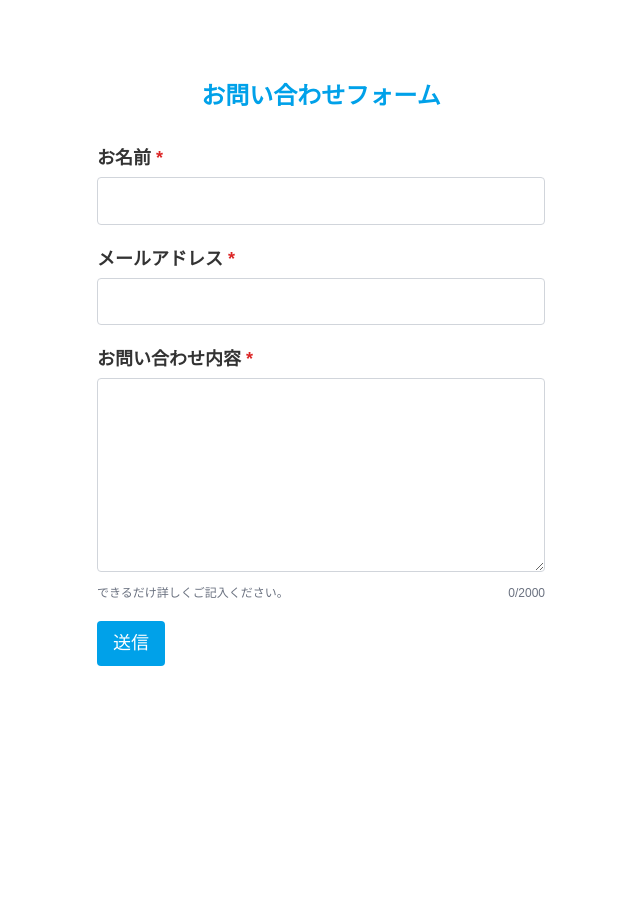
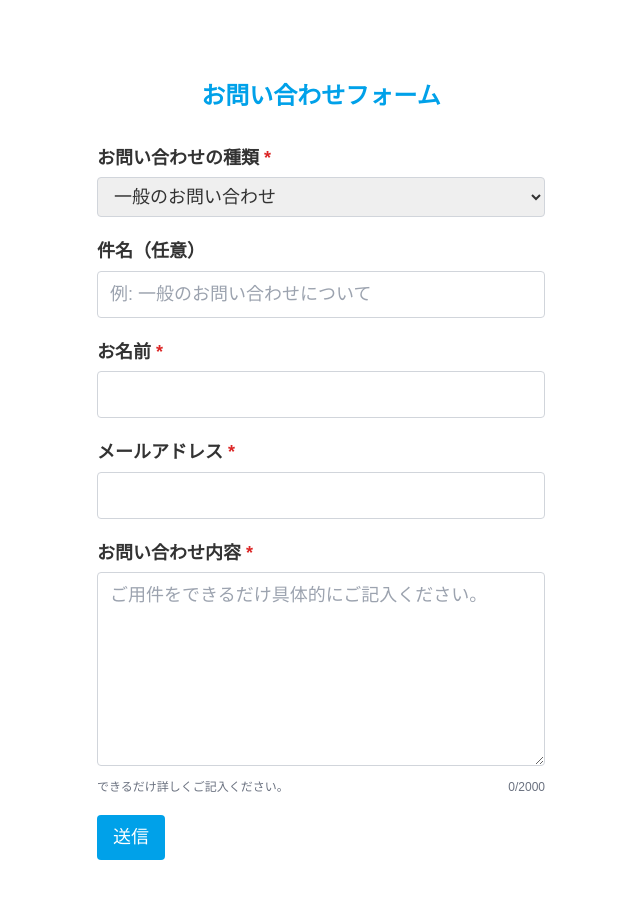
Before and after one commit to me-ish/me-ish-homepage, a Next.js app: page /contact/form in a window 1280 px wide. Shown: the top 898 px of the page, without its empty margins (319-959 px from the left). Before the commit the page ends 800 px from the top, so only its background shows below. Built offline with nearby package versions, Linux system fonts and the light colour scheme; a web font is replaced by a local one.

Commit message:
ヘッダーとフッター

```diff
--- a/src/components/ContactForm.tsx
+++ b/src/components/ContactForm.tsx
@@ -1,35 +1,77 @@
 'use client';
 
 import { useEffect, useId, useMemo, useState } from 'react';
-import { useRouter } from 'next/navigation';
+import { useRouter, useSearchParams } from 'next/navigation';
 
 type Status = 'idle' | 'loading' | 'error';
+type Category = 'general' | 'bug' | 'howto' | 'entry' | 'purchase' | 'other';
+
+const CATEGORY_LABEL: Record<Category, string> = {
+  general: '一般のお問い合わせ',
+  bug: '不具合の報告',
+  howto: '使い方について',
+  entry: '出展について',
+  purchase: '購入について',
+  other: 'その他',
+};
 
 export default function ContactForm() {
   const router = useRouter();
+  const params = useSearchParams();
   const [status, setStatus] = useState<Status>('idle');
 
   // controlled inputs
+  const [category, setCategory] = useState<Category>('general');
   const [name, setName] = useState('');
   const [email, setEmail] = useState('');
+  // 件名は任意（なければカテゴリから自動生成）
+  const [subject, setSubject] = useState('');
+
+  // 本文
   const [message, setMessage] = useState('');
-  const [touched, setTouched] = useState({ name: false, email: false, message: false });
+  const [touched, setTouched] = useState({
+    category: false,
+    name: false,
+    email: false,
+    message: false,
+  });
 
-  // 軽いスパム対策: 蜜壺(honeypot) + 最短送信時間
-  const [hp, setHp] = useState(''); // ここが埋まってたら送信しない
+  // bug用 追加フィールド
+  const [pageUrl, setPageUrl] = useState('');
+  const [device, setDevice] = useState('');  // 例: iPhone 14 / Windows 11 など
+  const [browser, setBrowser] = useState(''); // 例: Safari / Chrome など
+  const [steps, setSteps] = useState('');     // 再現手順
+
+  // 軽いスパム対策
+  const [hp, setHp] = useState(''); // honeypot
   const [readyAt, setReadyAt] = useState<number>(0);
   useEffect(() => {
-    setReadyAt(Date.now() + 1500); // ページ表示直後の超高速送信を抑制
+    setReadyAt(Date.now() + 1500);
   }, []);
 
+  // クエリでカテゴリプリセット (?type=bug 等)
+  useEffect(() => {
+    const t = (params.get('type') || '').toLowerCase();
+    if (['general','bug','howto','entry','purchase','other'].includes(t)) {
+      setCategory(t as Category);
+    }
+  }, [params]);
+
   // IDs for a11y
+  const catId = useId();
   const nameId = useId();
   const emailId = useId();
+  const subjId = useId();
   const msgId = useId();
+  const urlId = useId();
+  const devId = useId();
+  const brId = useId();
+  const stepsId = useId();
 
   // validation
   const emailRe = useMemo(() => /^[^\s@]+@[^\s@]+\.[^\s@]+$/, []);
   const errors = {
+    category: !category ? 'カテゴリは必須です' : '',
     name:
       !name.trim()
         ? 'お名前は必須です'
@@ -50,30 +92,56 @@ export default function ContactForm() {
         : message.trim().length > 2000
         ? '2000文字以内で入力してください'
         : '',
+    // bug 追加項目は任意。ただし、入力がある場合は軽く整形するのでエラー不要。
   };
-  const isValid = !errors.name && !errors.email && !errors.message;
+  const isValid = !errors.category && !errors.name && !errors.email && !errors.message;
+
+  // 送信用に本文を整形（カテゴリ・補足情報をヘッダ化）
+  const buildComposedMessage = () => {
+    const headerLines = [
+      `【カテゴリ】${CATEGORY_LABEL[category]}`,
+      subject.trim() ? `【件名】${subject.trim()}` : '',
+      category === 'bug' && pageUrl.trim() ? `【ページURL】${pageUrl.trim()}` : '',
+      category === 'bug' && device.trim() ? `【端末/OS】${device.trim()}` : '',
+      category === 'bug' && browser.trim() ? `【ブラウザ】${browser.trim()}` : '',
+      category === 'bug' && steps.trim() ? `【再現手順】\n${steps.trim()}` : '',
+    ]
+      .filter(Boolean)
+      .join('\n');
+
+    return `${headerLines}\n\n【本文】\n${message.trim()}`;
+  };
 
   const onSubmit = async (e: React.FormEvent<HTMLFormElement>) => {
     e.preventDefault();
 
-    // bot: honeypot 検知 or 早すぎる送信
+    // bot: honeypot or too fast
     if (hp || Date.now() < readyAt) return;
 
-    setTouched({ name: true, email: true, message: true });
+    setTouched({ category: true, name: true, email: true, message: true });
     if (!isValid || status === 'loading') return;
 
     setStatus('loading');
     const controller = new AbortController();
-    const timer = setTimeout(() => controller.abort(), 20000); // 20s timeout
+    const timer = setTimeout(() => controller.abort(), 20000);
 
     try {
+      // 件名が未入力ならカテゴリから自動作成
+      const safeSubject =
+        subject.trim() || `【${CATEGORY_LABEL[category]}】お問い合わせ`;
+
+      const composed = buildComposedMessage();
+
       const res = await fetch('/api/send-email/send-contact', {
         method: 'POST',
         headers: { 'Content-Type': 'application/json' },
         body: JSON.stringify({
           name: name.trim(),
           email: email.trim(),
-          message: message.trim(),
+          // バックエンドを変えなくても、本文先頭にカテゴリ等を含める
+          message: composed,
+          // もしAPIが subject を受けるようなら追加で送ってもOK（無視されても害なし）
+          subject: safeSubject,
         }),
         signal: controller.signal,
       });
@@ -91,14 +159,70 @@ export default function ContactForm() {
     }
   };
 
+  // カテゴリ別のヒント
+  const placeholderByCat: Record<Category, string> = {
+    general: 'ご用件をできるだけ具体的にご記入ください。',
+    bug: '発生した事象、エラー表示、発生タイミングなどをできるだけ詳しくご記入ください。',
+    howto: '困っている操作・目標・試したことなどを記載いただけると助かります。',
+    entry: '出展や応募に関するご質問・ご相談をお書きください。',
+    purchase: '購入、決済、納品に関するご質問をお書きください。',
+    other: 'その他のご用件をご自由にお書きください。',
+  };
+
   return (
     <form onSubmit={onSubmit} noValidate className="max-w-md mx-auto text-left space-y-5">
-      {/* a11y: ステータス表示 */}
+      {/* a11y: ステータス */}
       <div aria-live="polite" className="sr-only">
         {status === 'loading' ? '送信中です' : status === 'error' ? '送信に失敗しました' : ''}
       </div>
 
-      {/* Name */}
+      {/* カテゴリ */}
+      <div>
+        <label htmlFor={catId} className="block mb-1 font-semibold">
+          お問い合わせの種類 <span className="text-red-600">*</span>
+        </label>
+        <select
+          id={catId}
+          value={category}
+          onChange={(e) => setCategory(e.target.value as Category)}
+          onBlur={() => setTouched((t) => ({ ...t, category: true }))}
+          aria-invalid={touched.category && !!errors.category}
+          aria-describedby={touched.category && errors.category ? `${catId}-error` : undefined}
+          className={`w-full border px-3 py-2 rounded outline-none focus:ring-2 focus:ring-[#00a1e9]/30 ${
+            touched.category && errors.category ? 'border-red-500' : 'border-gray-300'
+          }`}
+        >
+          <option value="general">{CATEGORY_LABEL.general}</option>
+          <option value="bug">{CATEGORY_LABEL.bug}</option>
+          <option value="howto">{CATEGORY_LABEL.howto}</option>
+          <option value="entry">{CATEGORY_LABEL.entry}</option>
+          <option value="purchase">{CATEGORY_LABEL.purchase}</option>
+          <option value="other">{CATEGORY_LABEL.other}</option>
+        </select>
+        {touched.category && errors.category && (
+          <p id={`${catId}-error`} className="mt-1 text-sm text-red-600">
+            {errors.category}
+          </p>
+        )}
+      </div>
+
+      {/* 件名（任意） */}
+      <div>
+        <label htmlFor={subjId} className="block mb-1 font-semibold">
+          件名（任意）
+        </label>
+        <input
+          id={subjId}
+          type="text"
+          inputMode="text"
+          placeholder={`例: ${CATEGORY_LABEL[category]}について`}
+          value={subject}
+          onChange={(e) => setSubject(e.target.value)}
+          className="w-full border px-3 py-2 rounded outline-none focus:ring-2 focus:ring-[#00a1e9]/30 border-gray-300"
+        />
+      </div>
+
+      {/* お名前 */}
       <div>
         <label htmlFor={nameId} className="block mb-1 font-semibold">
           お名前 <span className="text-red-600">*</span>
@@ -126,7 +250,7 @@ export default function ContactForm() {
         )}
       </div>
 
-      {/* Email */}
+      {/* メール */}
       <div>
         <label htmlFor={emailId} className="block mb-1 font-semibold">
           メールアドレス <span className="text-red-600">*</span>
@@ -154,7 +278,68 @@ export default function ContactForm() {
         )}
       </div>
 
-      {/* Message */}
+      {/* bug の補助項目（任意） */}
+      {category === 'bug' && (
+        <div className="space-y-3 rounded-lg border p-3 bg-[#f8fbff]">
+          <div>
+            <label htmlFor={urlId} className="block mb-1 text-sm font-semibold">
+              ページURL（任意）
+            </label>
+            <input
+              id={urlId}
+              type="url"
+              inputMode="url"
+              placeholder="例: https://www.me-ish.art/white"
+              value={pageUrl}
+              onChange={(e) => setPageUrl(e.target.value)}
+              className="w-full border px-3 py-2 rounded outline-none focus:ring-2 focus:ring-[#00a1e9]/30 border-gray-300"
+            />
+          </div>
+          <div className="grid grid-cols-1 gap-3 sm:grid-cols-2">
+            <div>
+              <label htmlFor={devId} className="block mb-1 text-sm font-semibold">
+                端末/OS（任意）
+              </label>
+              <input
+                id={devId}
+                type="text"
+                placeholder="例: iPhone 15 / iOS 17"
+                value={device}
+                onChange={(e) => setDevice(e.target.value)}
+                className="w-full border px-3 py-2 rounded outline-none focus:ring-2 focus:ring-[#00a1e9]/30 border-gray-300"
+              />
+            </div>
+            <div>
+              <label htmlFor={brId} className="block mb-1 text-sm font-semibold">
+                ブラウザ（任意）
+              </label>
+              <input
+                id={brId}
+                type="text"
+                placeholder="例: Safari / Chrome 126"
+                value={browser}
+                onChange={(e) => setBrowser(e.target.value)}
+                className="w-full border px-3 py-2 rounded outline-none focus:ring-2 focus:ring-[#00a1e9]/30 border-gray-300"
+              />
+            </div>
+          </div>
+          <div>
+            <label htmlFor={stepsId} className="block mb-1 text-sm font-semibold">
+              再現手順（任意）
+            </label>
+            <textarea
+              id={stepsId}
+              rows={3}
+              placeholder={`例:\n1) White ギャラリーを開く\n2) 作品をタップ\n3) 画面が白くなる`}
+              value={steps}
+              onChange={(e) => setSteps(e.target.value)}
+              className="w-full border px-3 py-2 rounded outline-none focus:ring-2 focus:ring-[#00a1e9]/30 border-gray-300"
+            />
+          </div>
+        </div>
+      )}
+
+      {/* 本文 */}
       <div>
         <label htmlFor={msgId} className="block mb-1 font-semibold">
           お問い合わせ内容 <span className="text-red-600">*</span>
@@ -169,9 +354,8 @@ export default function ContactForm() {
           onChange={(e) => setMessage(e.target.value)}
           onBlur={() => setTouched((t) => ({ ...t, message: true }))}
           aria-invalid={touched.message && !!errors.message}
-          aria-describedby={`${msgId}-help${
-            touched.message && errors.message ? ` ${msgId}-error` : ''
-          }`}
+          aria-describedby={`${msgId}-help${touched.message && errors.message ? ` ${msgId}-error` : ''}`}
+          placeholder={placeholderByCat[category]}
           className={`w-full border px-3 py-2 rounded outline-none focus:ring-2 focus:ring-[#00a1e9]/30 ${
             touched.message && errors.message ? 'border-red-500' : 'border-gray-300'
           }`}
@@ -187,7 +371,7 @@ export default function ContactForm() {
         )}
       </div>
 
-      {/* honeypot: 表示しない/フォーカス不可（ボット用） */}
+      {/* honeypot */}
       <div className="hidden" aria-hidden>
         <label htmlFor="website">あなたのWebサイト（空欄で送信）</label>
         <input
```
